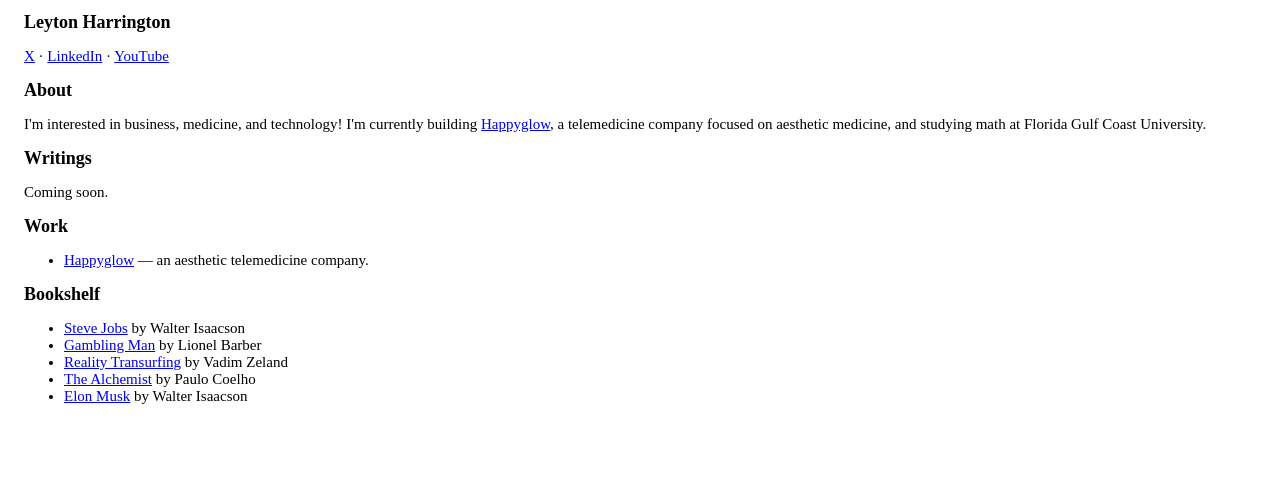
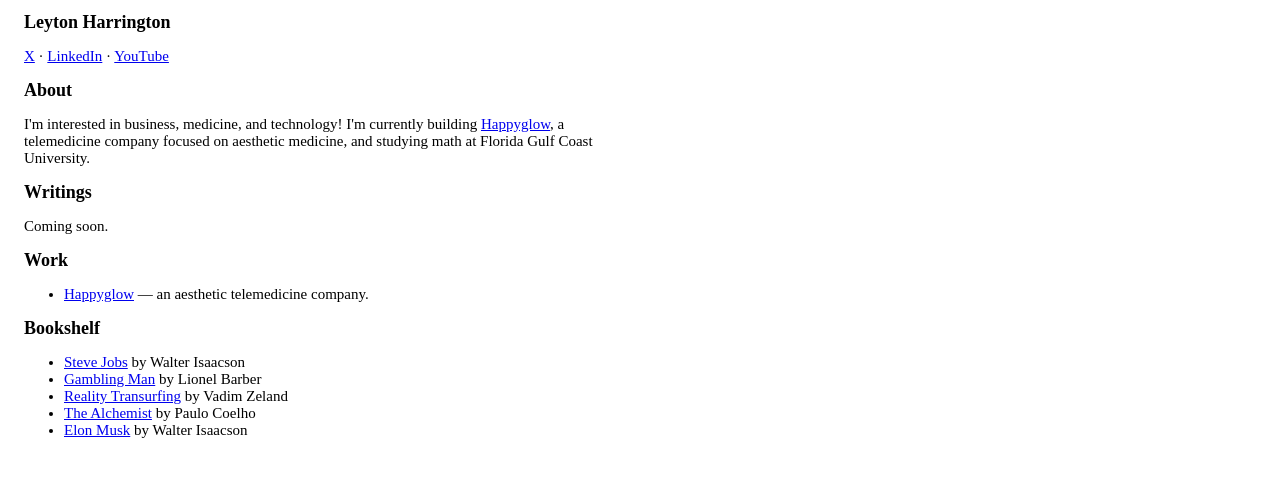
Before and after one commit to leyton-h/personal-site, a Jekyll site: the page built from index.html, in a window 1280 px wide. Shown: the top 477 px of the page. Built offline with Jekyll 4.4.1, drawn with Linux system fonts in a browser that asks for light colours.

Commit message:
Wrap paragraphs at a readable width (max-width: 40em)
Co-Authored-By: Claude Opus 4.8 <noreply@anthropic.com>

```diff
--- a/_includes/head.html
+++ b/_includes/head.html
@@ -9,6 +9,7 @@
   <style>
     body { font-size: 15px; padding-left: 1rem; }
     h1, h2, h3 { font-size: 1.2em; }
+    p { max-width: 40em; }
   </style>
 
   <link rel="icon" type="image/png" href="{{ '/favicon-96x96.png' | relative_url }}" sizes="96x96">
```
